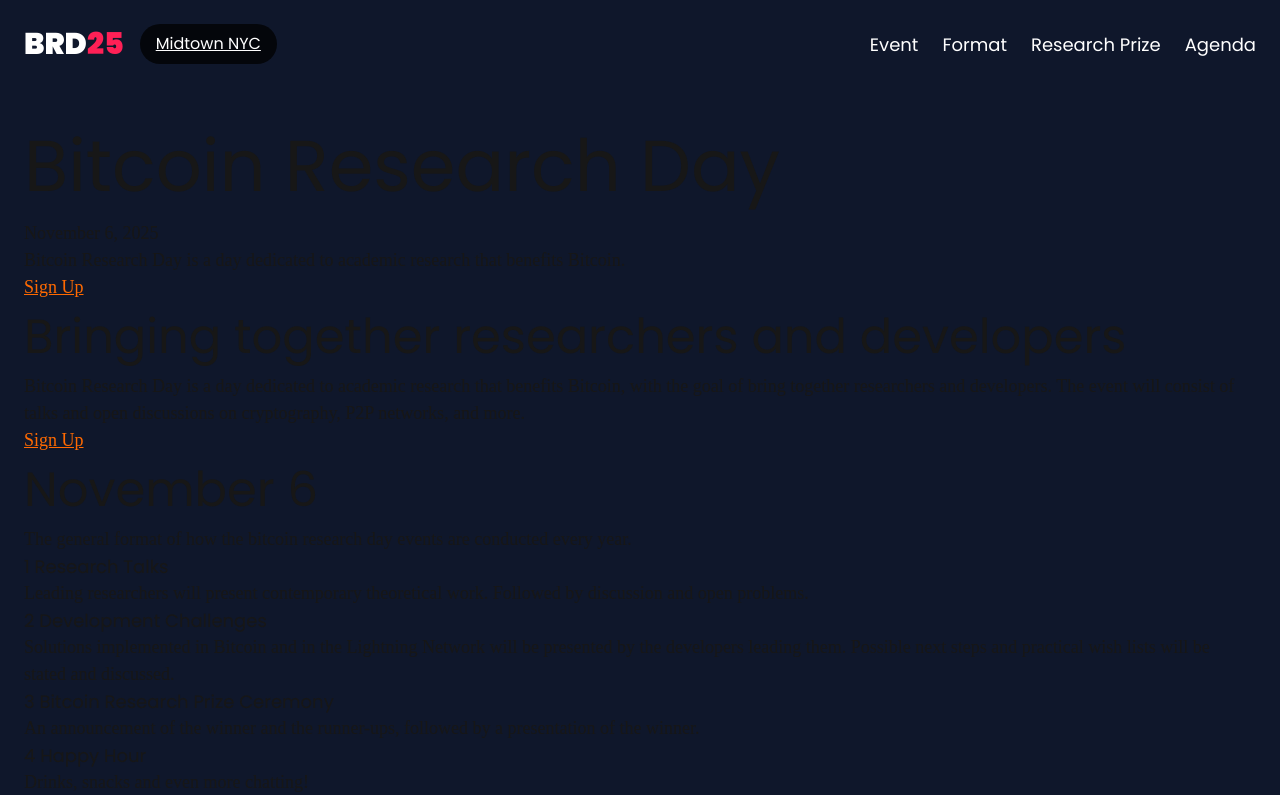
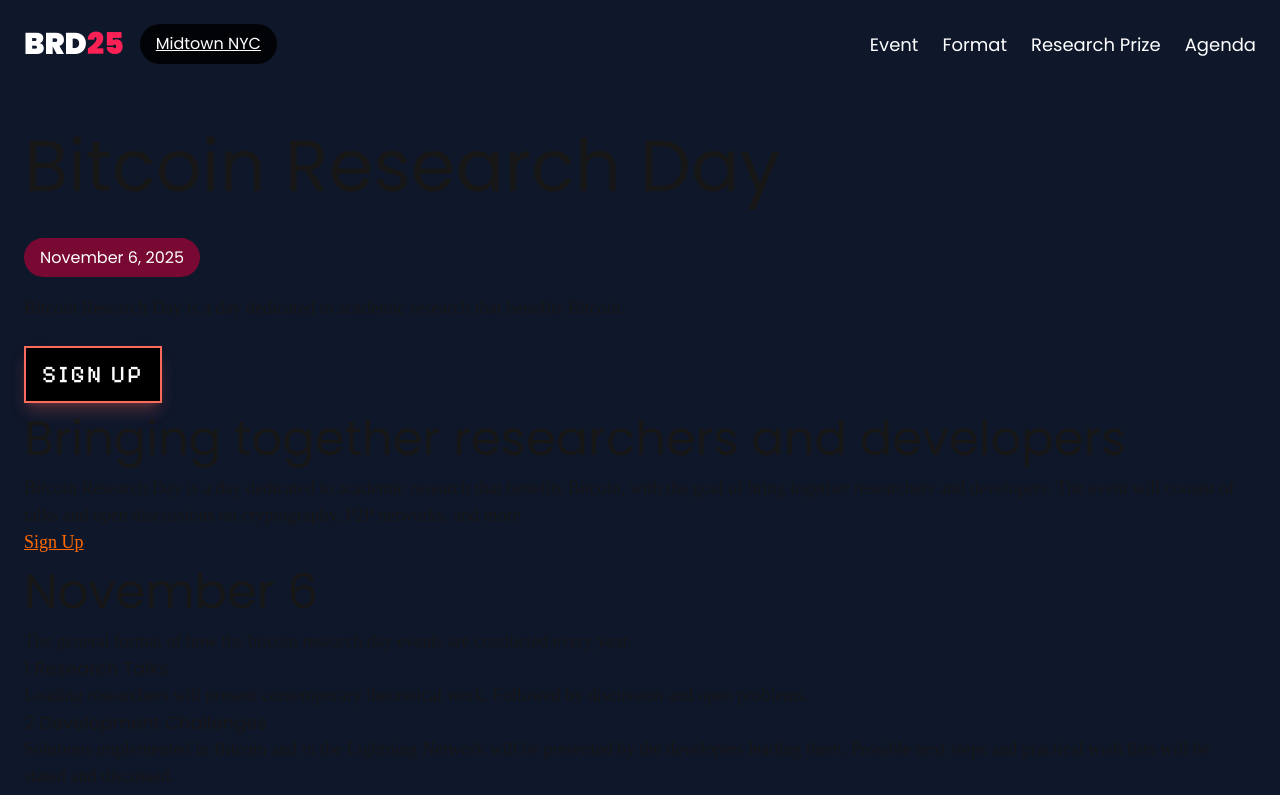
Before and after one commit to chaincodelabs/brd-website, a Next.js app: page / in a window 1280 px wide. Shown: the top 795 px of the page. Built offline with nearby package versions, Linux system fonts and the light colour scheme.

Commit message:
button and other styling

```diff
--- a/app/globals.css
+++ b/app/globals.css
@@ -11,6 +11,7 @@
   --font-sans: "Poppins", sans-serif;
   --font-serif: "Playfair", serif;
   --font-mono: monospace;
+  --font-pixelify: "Pixelify Sans", mono;
 }
 
 @media (prefers-color-scheme: dark) {
@@ -41,9 +42,33 @@
 }
 
 h1 {
-  font-size: var(--text-7xl)
+  font-size: var(--text-4xl)
+}
+
+@media(min-width: 768px) {
+  h1 {
+    font-size: var(--text-6xl)
+  }
+}
+
+@media(min-width: 1024px) {
+  h1 {
+    font-size: var(--text-7xl)
+  }
 }
 
 h2 {
-  font-size: var(--text-5xl)
+  font-size: var(--text-3xl)
 }
+
+@media(min-width: 768px) {
+  h2 {
+    font-size: var(--text-4xl)
+  }
+}
+
+@media(min-width: 1024px) {
+  h2 {
+    font-size: var(--text-5xl)
+  }
+}
--- a/app/layout.tsx
+++ b/app/layout.tsx
@@ -1,5 +1,5 @@
 import type { Metadata } from "next";
-import { Playfair_Display, Poppins } from "next/font/google";
+import { Playfair_Display, Poppins, Pixelify_Sans } from "next/font/google";
 import "./globals.css";
 
 
@@ -17,6 +17,13 @@
   style: ["normal", "italic"],
 });
 
+const pixelifySans = Pixelify_Sans({
+  variable: "--font-pixelify",
+  subsets: ["latin"],
+  weight: ["400"],
+  style: ["normal"],
+});
+
 export const metadata: Metadata = {
   title: "Create Next App",
   description: "Generated by create next app",
@@ -30,7 +37,7 @@
   return (
     <html lang="en">
       <body
-        className={`${playfairDisplay.variable} ${poppins.variable} antialiased`}
+        className={`${playfairDisplay.variable} ${poppins.variable} ${pixelifySans.variable} antialiased`}
       >
         {children}
       </body>
--- a/app/page.tsx
+++ b/app/page.tsx
@@ -6,25 +6,6 @@
 import FAQContent from '@/content/faq.mdx'
 import FinalMessageContent from '@/content/final-message.mdx'
 import Header from '@/components/Header'
-
-const headerMenu = [
-  {
-    name: 'Event',
-    uri: '/#event'
-  },
-  {
-    name: 'Format',
-    uri: '/#format'
-  },
-  {
-    name: 'Research Prize',
-    uri: '/#prize'
-  },
-  {
-    name: 'Agenda',
-    uri: '/#agenda'
-  }
-]
 
 const footerMenu = [
   {
@@ -54,7 +35,7 @@
     <div className="bg-slate-900">
       <Header />
       <main className="p-6">
-        <div id="hero">
+        <div id="hero" className="flex flex-col gap-6">
           <HeroContent />
         </div>
         <div id="about">
--- /dev/null
+++ b/components/Button.tsx
@@ -0,0 +1,39 @@
+interface ButtonProps {
+  className?: string;
+  text?: string;
+  href?: string;
+  onClick?: () => void;
+}
+
+function Button({ className, text = "Continue", href, onClick }: ButtonProps) {
+  const buttonContent = (
+    <div className={`flex items-center gap-[-10px] ${className}`}>
+      {/* Text Frame */}
+      <div className="bg-black border-[#fb6a5b] border-2 border-solid box-border content-stretch flex items-center justify-center px-4 py-3 relative shrink-0 shadow-lg shadow-[#fb6a5b]/25">
+        <p className="font-medium leading-[normal] relative shrink-0 text-[24px] text-nowrap text-white tracking-[2.4px] uppercase whitespace-pre font-pixelify !no-underline">
+          {text}
+        </p>
+      </div>
+    </div>
+  );
+
+  if (href) {
+    return (
+      <a href={href} className="inline-block !no-underline">
+        {buttonContent}
+      </a>
+    );
+  }
+
+  if (onClick) {
+    return (
+      <button onClick={onClick} className="inline-block">
+        {buttonContent}
+      </button>
+    );
+  }
+
+  return buttonContent;
+}
+
+export default Button;
--- a/components/Pill.tsx
+++ b/components/Pill.tsx
@@ -5,14 +5,16 @@
 }
 
 export default function Pill(props:PillProps){
-    let bgColor = "bg-black/75";
+    let bgColor = "bg-black/85";
 
     if(props.color) {
         switch (props.color) {
             case "red":
-                bgColor = "bg-rose-700/75";
+                bgColor = "bg-rose-900/85";
+                break;
             case "black":
                 bgColor = `bg-black/75`;
+                break;
         }
     }
 
--- a/content/hero.mdx
+++ b/content/hero.mdx
@@ -1,7 +1,12 @@
+import Pill from "@/components/Pill"
+import Button from "@/components/Button"
+
 # Bitcoin Research Day
 
-November 6, 2025
+<div>
+    <Pill text="November 6, 2025" color="red" />
+</div>
 
 Bitcoin Research Day is a day dedicated to academic research that benefits Bitcoin.
 
-[Sign Up](/#)
+<Button text="Sign Up" href="/#" />
```
